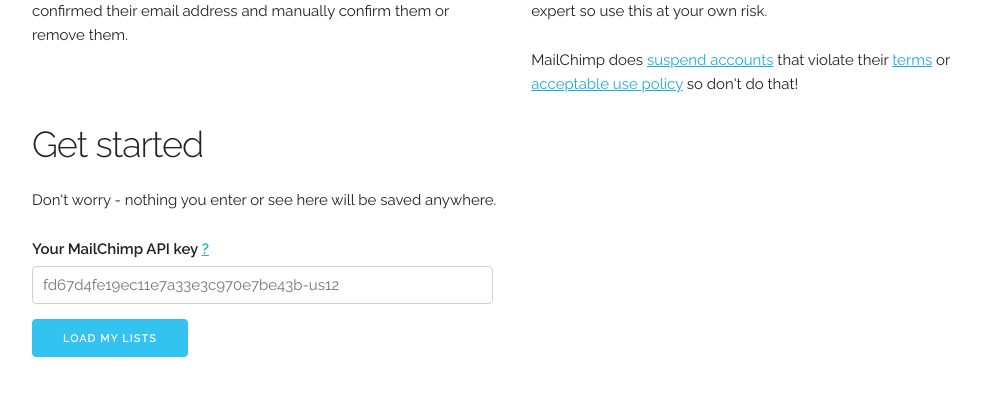
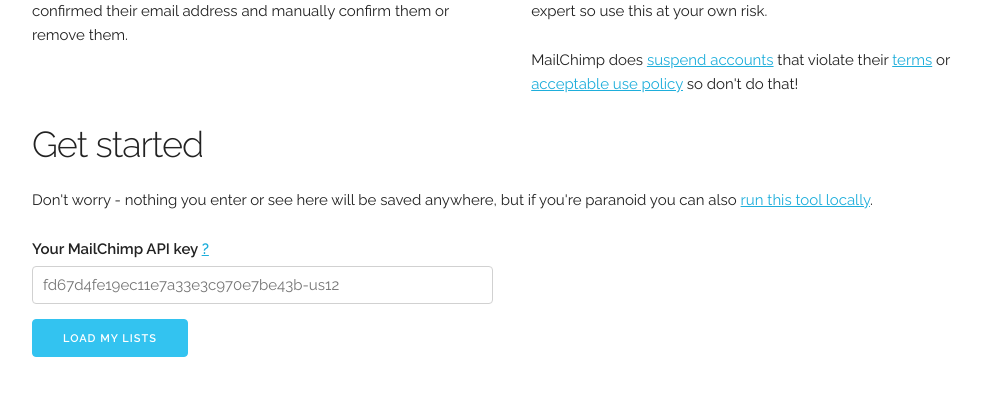
Before and after one commit to czue/mailchimp-list-manager, a Flask app: page / in a window 1280 px wide. Shown: the part 214-610 px from the top of the page, without its empty margins (128-1109 px from the left). Run offline with Flask 2, Linux system fonts and the light colour scheme; some libraries are stand-ins or nearby versions.

Commit message:
add error handling. link to run locally.

```diff
--- a/templates/home.html
+++ b/templates/home.html
@@ -39,7 +39,10 @@
     </div>
     <div class="row">
         <h3>Get started</h3>
-        <p>Don't worry - nothing you enter or see here will be saved anywhere.</p>
+        <p>
+            Don't worry - nothing you enter or see here will be saved anywhere, but if you're paranoid you can also
+            <a href="https://github.com/czue/mailchimp-list-manager">run this tool locally</a>.
+        </p>
         <form id="credentials" method="post" action="/api/lists/">
             <div class="row">
                 <div class="six columns">
@@ -75,14 +78,20 @@
           </tbody>
         </table>
     </div>
-    <div class="row">
-
+    <div class="row" id="error-row" style="display: none;">
+        <p><strong>
+            Oops, something went wrong! Are you sure you entered the right <a href="http://kb.mailchimp.com/integrations/api-integrations/about-api-keys" target="_blank">API Key</a>?
+        </strong></p>
     </div>
 </div>
 <script>
     var apiKey;  // globals
     // debug only
     apiKey = "{{ api_key }}";
+
+    function genericError() {
+        $("#error-row").show();
+    }
 
     function loadLists(lists) {
         var listOptions = $('#listInput');
@@ -118,13 +127,15 @@
             'lists': loadMembers
         };
         $('form').submit(function (e) {
+            $("#error-row").hide();  // hide existing errors on submit
             var form = $(this);
             apiKey = apiKey || form.find('input[name="api-key"]').val();
             $.ajax({
                  url: form.attr('action'),
                  type: form.attr('method'),
                  data: form.serialize(), // data to be submitted
-                 success: formMapping[form.attr('id')]
+                 success: formMapping[form.attr('id')],
+                 error: genericError,
             });
             e.preventDefault();
         });
```
